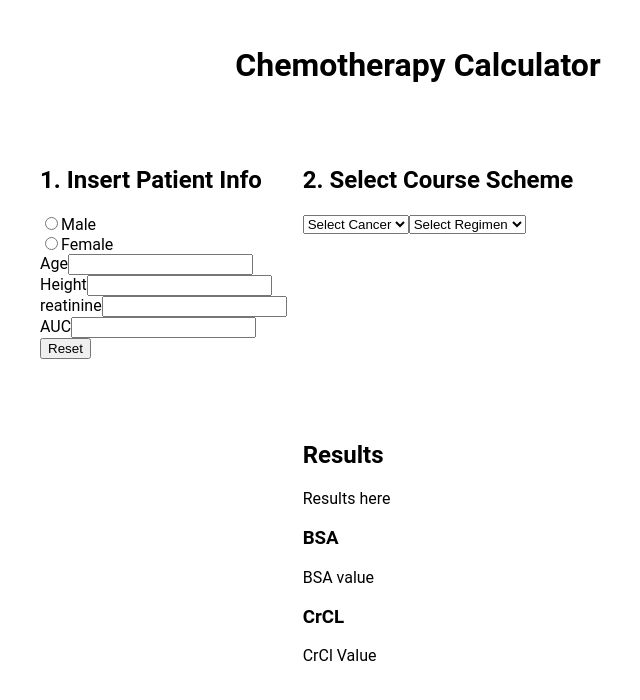
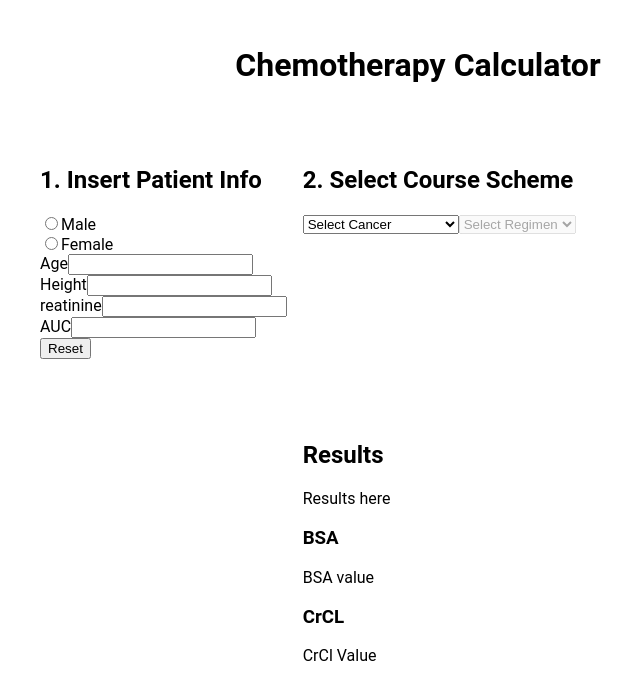
Before and after one commit to iurisilvestre/chemotherapy-calculator, a React (Create React App) app: page / in a window 1280 px wide. Shown: the top 700 px of the page, without its empty margins (222-862 px from the left). Built offline with nearby package versions, Linux system fonts and the light colour scheme.

Commit message:
code dropdowns - show the cancers and regiment lists dynamiclly

```diff
--- a/src/App.css
+++ b/src/App.css
@@ -25,7 +25,7 @@ h1 {
   grid-row-end: 3;
 }
 
-.select-course-cheme {
+.course-schemes {
   grid-column-start: 2;
   grid-column-end: 3;
   grid-row-start: 2;
--- a/src/App.js
+++ b/src/App.js
@@ -1,7 +1,7 @@
-import { CoursesSchemes } from "./coursesScheme";
+import { CoursesSchemes } from "./CoursesSchemes.js";
 
 import PatientInfo from "./components/PatientInfo";
-import CourseSchemes from "./components/CourseSchemes";
+import SchemesSelection from "./components/SchemesSelection";
 import Results from "./components/Results";
 
 import "./App.css";
@@ -11,7 +11,7 @@ function App() {
     <div className="app">
       <h1>Chemotherapy Calculator</h1>
       <PatientInfo />
-      <CourseSchemes coursesschemes={CourseSchemes} />
+      <SchemesSelection drugsList={CoursesSchemes} />
       <Results />
     </div>
   );
--- a/src/components/CourseSchemes.js
+++ /dev/null
@@ -1,16 +0,0 @@
-import React from "react";
-
-const CoursesSchemes = (props) => {
-  return (
-    <div className="course-schemes">
-      <h2>2. Select Course Scheme</h2>
-      <select name="select-cancer">
-        <option>Select Cancer</option>
-      </select>
-      <select name="select-regimen">
-        <option>Select Regimen</option>
-      </select>
-    </div>
-  );
-};
-export default CoursesSchemes;
--- /dev/null
+++ b/src/components/SchemesSelection.js
@@ -0,0 +1,47 @@
+import React, { useState } from "react";
+
+export default function SchemesSelection(props) {
+  console.log(props.drugsList);
+
+  const [selectedCancer, setSelectedCancer] = useState(null);
+  const [isSelectCancerDisabled, setIsSelectCancerDisabled] = useState(false);
+  const [isSelectRegimenDisabled, setIsSelectRegimenDisabled] = useState(false);
+  const [selectedRegimen, setSelectedRegimen] = useState("");
+
+  const handleSelectCancer = (event) => {
+    setSelectedCancer(event.target.value);
+    setIsSelectCancerDisabled(true);
+  };
+
+  const handleSelectRegimen = (event) => {
+    setIsSelectRegimenDisabled(true);
+  };
+
+  return (
+    <div className="course-schemes">
+      <h2>2. Select Course Scheme</h2>
+      <select onChange={handleSelectCancer}>
+        <option disabled={isSelectCancerDisabled}>Select Cancer</option>
+        {props.drugsList.map((drug, cancerIndex) => (
+          <option key={cancerIndex} value={cancerIndex}>
+            {drug.type}
+          </option>
+        ))}
+      </select>
+
+      <select
+        disabled={selectedCancer ? false : true}
+        name="select-regimen"
+        onChange={handleSelectRegimen}
+      >
+        <option disabled={isSelectRegimenDisabled}>Select Regimen</option>
+        {selectedCancer &&
+          props.drugsList[selectedCancer].regimen.map((item, i) => (
+            <option key={i} value={i}>
+              {item.courseScheme}
+            </option>
+          ))}
+      </select>
+    </div>
+  );
+}
--- a/src/index.js
+++ b/src/index.js
@@ -1,17 +1,11 @@
-import React from 'react';
-import ReactDOM from 'react-dom';
-import './index.css';
-import App from './App';
-import reportWebVitals from './reportWebVitals';
+import React from "react";
+import ReactDOM from "react-dom";
+import "./index.css";
+import App from "./App";
 
 ReactDOM.render(
   <React.StrictMode>
     <App />
   </React.StrictMode>,
-  document.getElementById('root')
+  document.getElementById("root")
 );
-
-// If you want to start measuring performance in your app, pass a function
-// to log results (for example: reportWebVitals(console.log))
-// or send to an analytics endpoint. Learn more: https://bit.ly/CRA-vitals
-reportWebVitals();
--- a/src/reportWebVitals.js
+++ /dev/null
@@ -1,13 +0,0 @@
-const reportWebVitals = onPerfEntry => {
-  if (onPerfEntry && onPerfEntry instanceof Function) {
-    import('web-vitals').then(({ getCLS, getFID, getFCP, getLCP, getTTFB }) => {
-      getCLS(onPerfEntry);
-      getFID(onPerfEntry);
-      getFCP(onPerfEntry);
-      getLCP(onPerfEntry);
-      getTTFB(onPerfEntry);
-    });
-  }
-};
-
-export default reportWebVitals;
```
Also changed, not shown: src/setupTests.js (deleted, +0 -5 lines), src/CoursesSchemes.js (renamed from src/coursesScheme.js).
